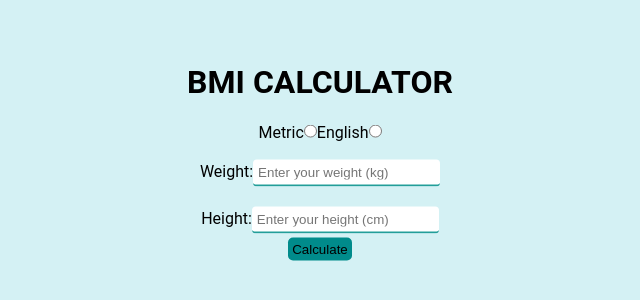
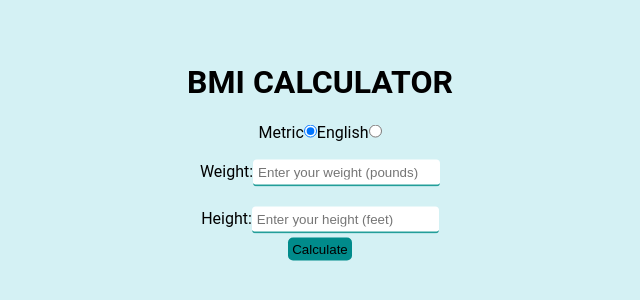
Before and after one commit to kimutai-codes/bmi, a React (Create React App) app: page / in a window 1280 px wide. Shown: the part 248-548 px from the top of the page, without its empty margins (320-960 px from the left). Built offline with nearby package versions, Linux system fonts and the light colour scheme.

Commit message:
radio button renders conditionally

```diff
--- a/src/components/eng.js
+++ b/src/components/eng.js
@@ -1,4 +1,29 @@
-const Eng = () => {
-  return <div>blaa</div>;
+const Eng = (props) => {
+  const { weight, height } = props;
+  return (
+    <div>
+      <>
+        <p />
+        Weight:
+        <input
+          type="text"
+          placeholder="Enter your weight (pounds)"
+          id="weight"
+          value={weight}
+          onChange={props.handleWeight}
+        />
+        <p />
+        Height:
+        <input
+          type="text"
+          placeholder="Enter your height (feet)"
+          value={height}
+          id="height"
+          onChange={props.handleHeight}
+        />
+        <br />
+      </>
+    </div>
+  );
 };
 export default Eng;
--- a/src/components/enum.js
+++ b/src/components/enum.js
@@ -2,6 +2,7 @@ import React, { Component } from "react";
 import styled from "styled-components";
 import Result from "./result";
 import Metric from "./metric";
+import English from "./eng";
 
 const WekaWrapper = styled.div`
   margin: 0 auto;
@@ -38,6 +39,7 @@ class Enum extends Component {
       height: "",
       result: "",
       displayResult: false,
+      unit: "english",
     };
   }
 
@@ -64,19 +66,46 @@ class Enum extends Component {
       displayResult: true,
     });
   };
+  handleUnit = (e) => {
+    this.setState({
+      unit: e.target.value,
+    });
+  };
   render() {
     return (
       <WekaWrapper>
         <label htmlFor="metric">Metric</label>
-        <Radio type="radio" name="units" id="metric" />
+        <Radio
+          type="radio"
+          name="unit"
+          value="metric"
+          id="metric"
+          onClick={this.handleUnit}
+          defaultChecked
+        />
         <label htmlFor="english">English</label>
-        <Radio type="radio" name="units" id="english" />
-        <Metric
-          height={this.state.height}
-          weight={this.props.weight}
-          handleHeight={this.handleHeight}
-          handleWeight={this.handleWeight}
+        <Radio
+          type="radio"
+          name="unit"
+          value="english"
+          id="english"
+          onClick={this.handleUnit}
         />
+        {this.state.unit === "english" ? (
+          <English
+            height={this.state.height}
+            weight={this.props.weight}
+            handleHeight={this.handleHeight}
+            handleWeight={this.handleWeight}
+          />
+        ) : (
+          <Metric
+            height={this.state.height}
+            weight={this.props.weight}
+            handleHeight={this.handleHeight}
+            handleWeight={this.handleWeight}
+          />
+        )}
         <Button
           type="submit"
           onClick={() => {
--- a/src/components/metric.js
+++ b/src/components/metric.js
@@ -1,5 +1,3 @@
-import Button from "./enum";
-import Result from "./result";
 const Metric = (props) => {
   const { weight, height } = props;
   // console.log(props);
@@ -10,7 +8,7 @@ const Metric = (props) => {
       <input
         type="text"
         placeholder="Enter your weight (kg)"
-        id="weight"
+        id="mweight"
         value={weight}
         onChange={props.handleWeight}
       />
@@ -20,7 +18,7 @@ const Metric = (props) => {
         type="text"
         placeholder="Enter your height (cm)"
         value={height}
-        id="height"
+        id="mheight"
         onChange={props.handleHeight}
       />
       <br />
```
